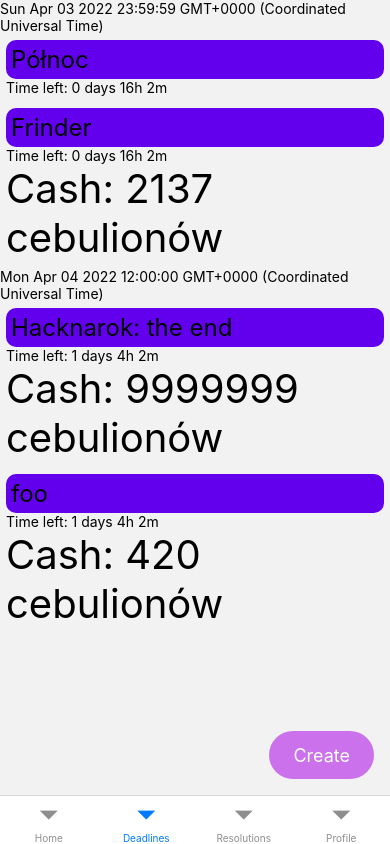
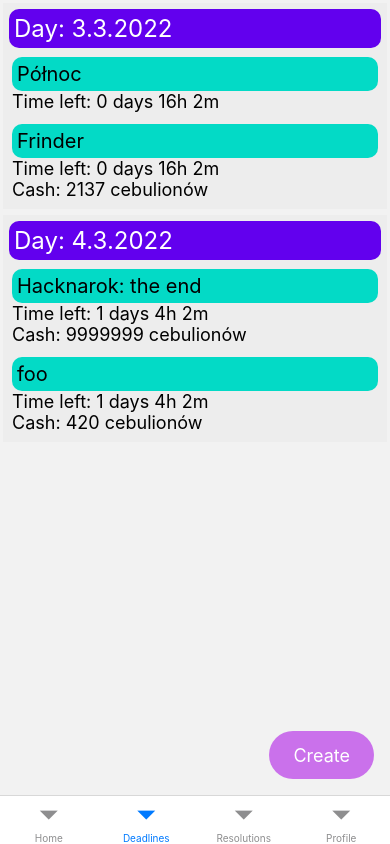
Before and after one commit to mjste/Hacknarok-2022, a React Native app: screen /Deadlines in a window 390 px wide. Built offline with nearby package versions, Linux system fonts and the light colour scheme.

Commit message:
Updated Day

```diff
--- a/components/Deadline.tsx
+++ b/components/Deadline.tsx
@@ -77,20 +77,20 @@ function MoneyAmount(props: MoneyAmountProps) {
 
 const styles = StyleSheet.create({
   DeadlineStyleHeader: {
-    fontSize: 24,
-    backgroundColor: colors.Primary,
+    fontSize: 20,
+    backgroundColor: colors.Secondary,
     borderRadius: 10,
     padding: 5,
-    color: colors.OnBackground,
+    color: colors.OnSecondary,
   },
   DeadlineStyleBox: {
     padding: 3,
     margin: 3,
   },
   DeadlineStyleText: {
-    fontSize: 14,
+    fontSize: 18,
   },
   MoneyAmountStyle: {
-    fontSize: 40,
+    fontSize: 18,
   },
 });
--- a/screens/Deadlines/Day.tsx
+++ b/screens/Deadlines/Day.tsx
@@ -1,5 +1,5 @@
 import React from "react";
-import { Text, View } from "react-native";
+import { Text, View, StyleSheet, ViewStyle } from "react-native";
 import {
   compareDeadlines,
   Deadline,
@@ -7,6 +7,8 @@ import {
   IDeadline,
 } from "../../components/Deadline";
 import * as R from "ramda";
+import { color } from "react-native-elements/dist/helpers";
+import colors from "../../colors";
 
 interface IDay {
   index: number;
@@ -30,9 +32,10 @@ export const byDay = R.pipe(
 )(deadlineArray);
 
 export function Day(props: IDay) {
+  console.log(props.values[0].date);
   return (
-    <View>
-      <DayHeader day={props.values[0].date.toString()} />
+    <View style={styles.DayStyle}>
+      <DayHeader date={props.values[0].date} />
       {props.values.map((value, i) => (
         <Deadline {...value} />
       ))}
@@ -40,6 +43,33 @@ export function Day(props: IDay) {
   );
 }
 
-function DayHeader(props: { day: string }) {
-  return <Text>{props.day}</Text>;
+function DayHeader(props: { date: Date }) {
+  return (
+    <View style={styles.DayHeaderStyle}>
+      <Text style={styles.DayHeaderTextStyle}>
+        Day: {props.date.getDate()}.{props.date.getMonth()}.
+        {props.date.getFullYear()}
+      </Text>
+    </View>
+  );
 }
+
+const styles = StyleSheet.create({
+  DayStyle: {
+    backgroundColor: colors.Surface,
+    padding: 3,
+    margin: 3,
+    elevation: 5,
+  },
+  DayHeaderStyle: {
+    backgroundColor: colors.Primary,
+    padding: 5,
+    margin: 3,
+    borderRadius: 10,
+    color: colors.OnPrimary,
+  },
+  DayHeaderTextStyle: {
+    color: colors.OnPrimary,
+    fontSize: 24,
+  },
+});
--- a/screens/Deadlines/Deadlines.tsx
+++ b/screens/Deadlines/Deadlines.tsx
@@ -1,5 +1,11 @@
 import React from "react";
-import { StyleSheet, View, Text, ToastAndroid, Platform } from "react-native";
+import {
+  StyleSheet,
+  ToastAndroid,
+  Platform,
+  FlatList,
+  ScrollView,
+} from "react-native";
 import {
   deadlineArray,
   IDeadline,
@@ -11,45 +17,18 @@ import { SafeAreaView } from "../../components/SafeAreaView";
 import colors from "../../colors";
 import { Day, byDay } from "./Day";
 
-// function Deadlines() {
-//   let prevDate = 0;
-//   return (
-//     <SafeAreaView>
-//       <View style={styles.DeadlinesListStyle}>
-//         {deadlineArray.sort(compare).map((item, index) => {
-//           if (item.date.getDate() != prevDate) {
-//             prevDate = item.date.getDate();
-//             return [
-//               <DayHeader date={item.date} key={2 * index} />,
-//               <Deadline index={index} key={2 * index + 1} />,
-//             ];
-//           }
-//           return <Deadline index={index} key={2 * index} />;
-//         })}
-//       </View>
-
-//       <FAB
-//         title={"Create"}
-//         placement={"right"}
-//         onPress={() => {
-//           if (Platform.OS == "android") {
-//             ToastAndroid.show("General Kenobi", ToastAndroid.SHORT);
-//           }
-//         }}
-//       />
-//     </SafeAreaView>
-//   );
-// }
-
 function Deadlines() {
   return (
     <SafeAreaView>
+      <ScrollView>
         {byDay.map((x, i) => {
           const [index, values] = x;
           return (
             <Day key={i} index={Number(index)} values={values as IDeadline[]} />
           );
         })}
+      </ScrollView>
+
       <FAB
         title={"Create"}
         placement={"right"}
```
Lines whose indentation alone changed are shown as unchanged.
